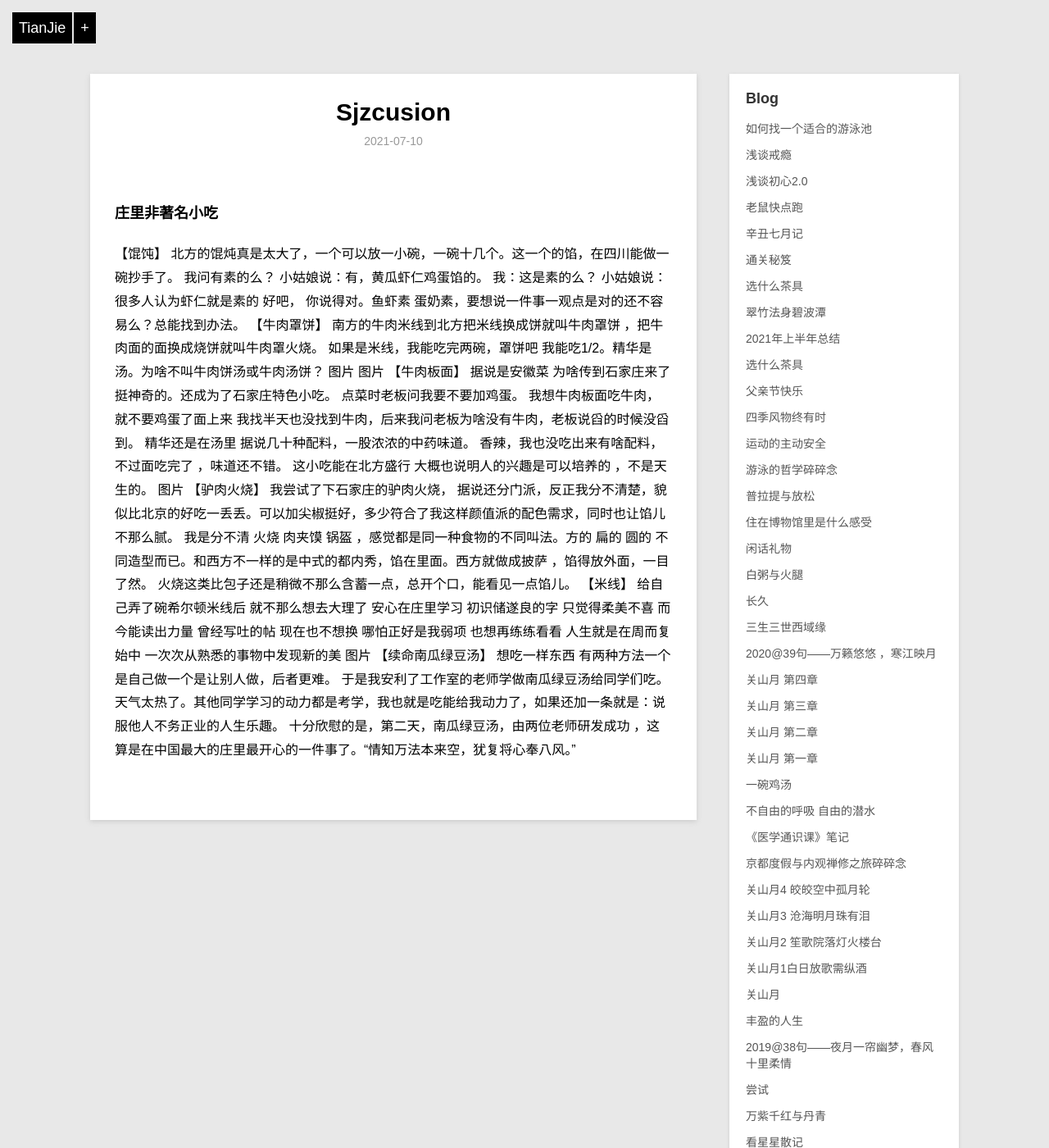
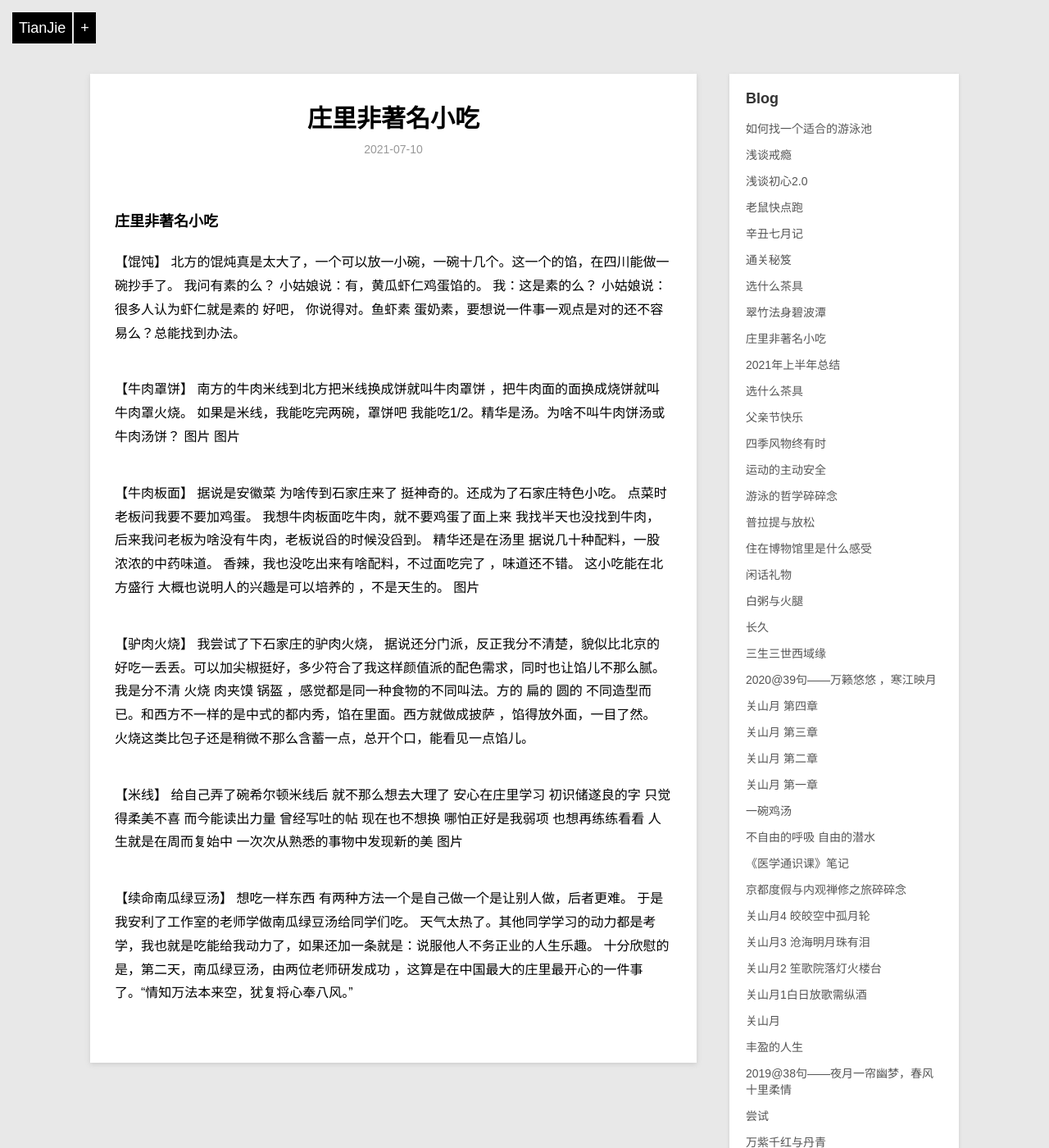
Before and after one commit to violettianjie/violettianjie.github.io, a Jekyll site: the page built from _posts/blog/2021-07-10-sjzcusion.md, in a window 1280 px wide and 1400 px high. Shown: the whole window at 82% size. Built offline with Jekyll 4.4.1, drawn with Linux system fonts in a browser that asks for light colours; our own code applies the rules of GitHub Pages for plain Markdown files.

Commit message:
Update 2021-07-10-sjzcusion.md

```diff
--- a/_posts/blog/2021-07-10-sjzcusion.md
+++ b/_posts/blog/2021-07-10-sjzcusion.md
@@ -1,4 +1,9 @@
-
+---
+layout: post
+title: " 庄里非著名小吃 "
+description: "散文"
+category: blog
+---
 
 ### 庄里非著名小吃
 
@@ -9,11 +14,13 @@
 我：这是素的么？
 小姑娘说：很多人认为虾仁就是素的
 好吧， 你说得对。鱼虾素 蛋奶素，要想说一件事一观点是对的还不容易么？总能找到办法。
+
 【牛肉罩饼】
 南方的牛肉米线到北方把米线换成饼就叫牛肉罩饼 ，把牛肉面的面换成烧饼就叫牛肉罩火烧。
 如果是米线，我能吃完两碗，罩饼吧 我能吃1/2。精华是汤。为啥不叫牛肉饼汤或牛肉汤饼？
 图片
 图片
+
 【牛肉板面】
 据说是安徽菜 为啥传到石家庄来了 挺神奇的。还成为了石家庄特色小吃。
 点菜时老板问我要不要加鸡蛋。
@@ -22,10 +29,12 @@
 香辣，我也没吃出来有啥配料，不过面吃完了 ，味道还不错。
 这小吃能在北方盛行 大概也说明人的兴趣是可以培养的 ，不是天生的。
 图片
+
 【驴肉火烧】
 我尝试了下石家庄的驴肉火烧， 据说还分门派，反正我分不清楚，貌似比北京的好吃一丢丢。可以加尖椒挺好，多少符合了我这样颜值派的配色需求，同时也让馅儿不那么腻。
 我是分不清 火烧 肉夹馍 锅盔 ，感觉都是同一种食物的不同叫法。方的 扁的 圆的 不同造型而已。和西方不一样的是中式的都内秀，馅在里面。西方就做成披萨 ，馅得放外面，一目了然。
 火烧这类比包子还是稍微不那么含蓄一点，总开个口，能看见一点馅儿。
+
 【米线】
 给自己弄了碗希尔顿米线后
 就不那么想去大理了
@@ -40,6 +49,7 @@
 人生就是在周而复始中
 一次次从熟悉的事物中发现新的美
 图片
+
 【续命南瓜绿豆汤】
 想吃一样东西 有两种方法一个是自己做一个是让别人做，后者更难。
 于是我安利了工作室的老师学做南瓜绿豆汤给同学们吃。
```
